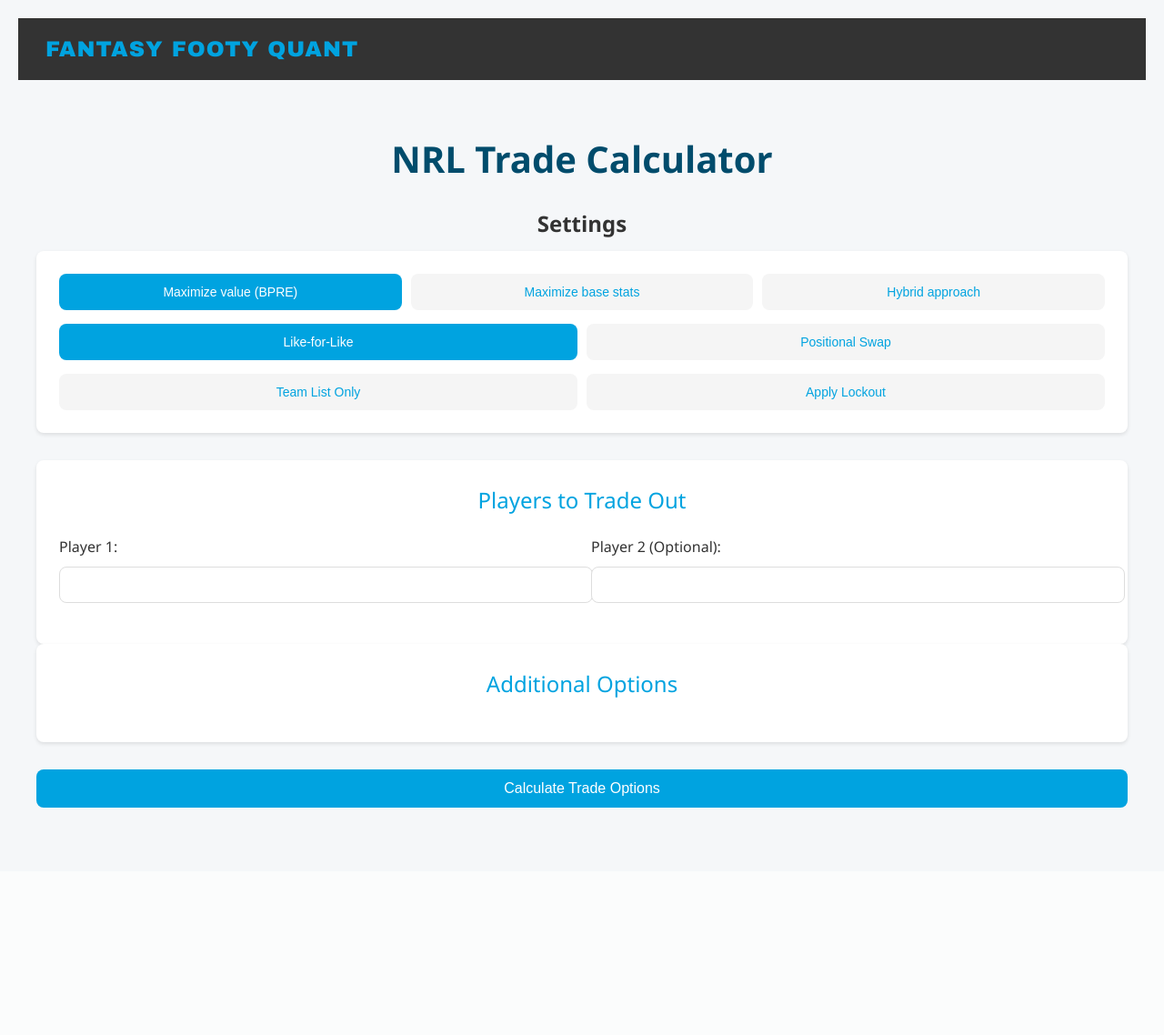
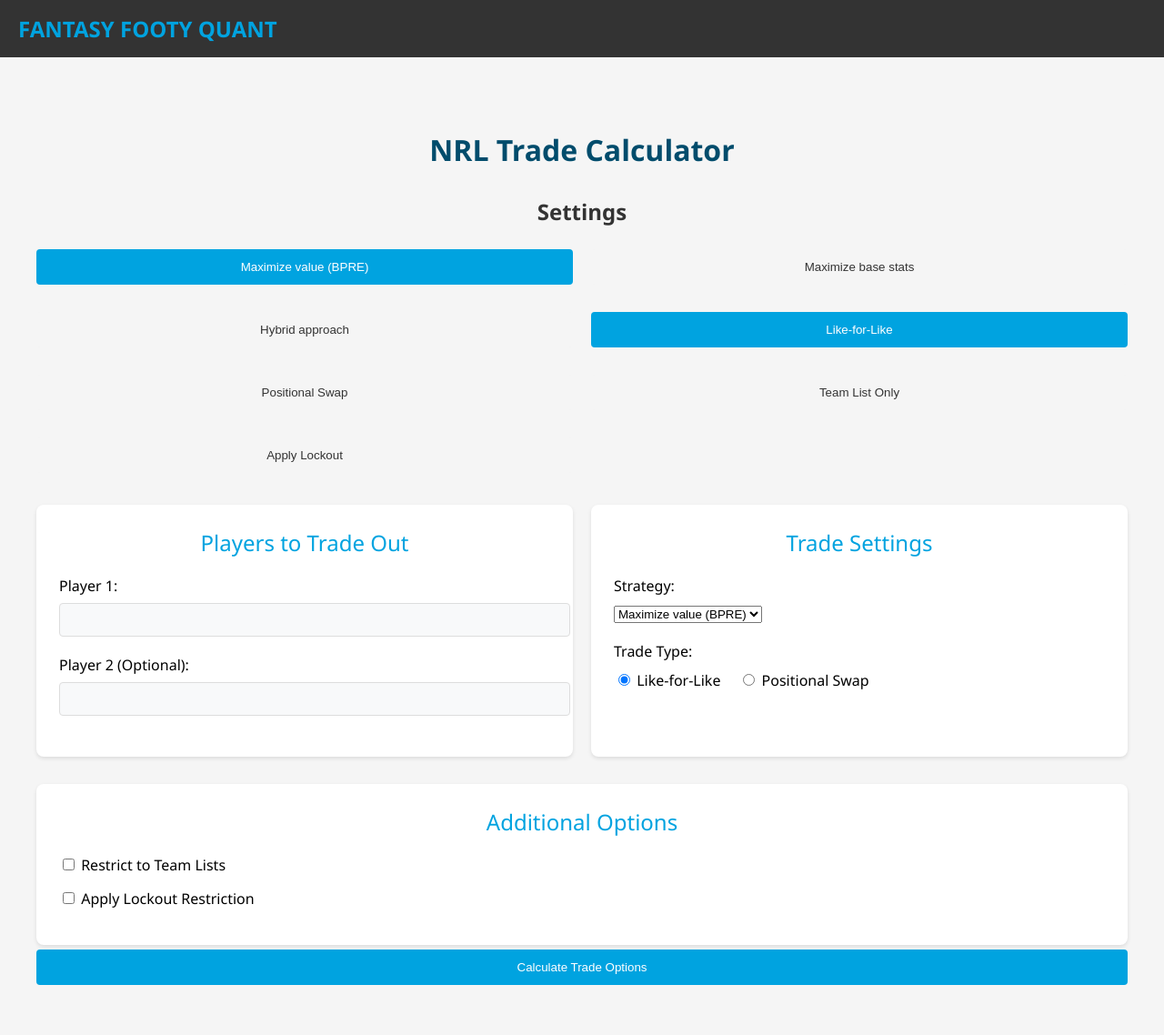
Before and after one commit to rrit5727/fantasy_calc_deployment, a Flask app: page / in a window 1280 px wide. Shown: the whole page at 91% size. Before the commit the page ends 888 px from the top, so only its background shows below. Run offline with Flask 3, Linux system fonts and the light colour scheme; parts of the project's set-up code (start-up, migrations or seed data) failed here and were passed over; some libraries are stand-ins or nearby versions.

Commit message:
further UI updates

```diff
--- a/templates/index.html
+++ b/templates/index.html
@@ -19,11 +19,9 @@
 
         body {
             font-family: 'Segoe UI', Tahoma, Geneva, Verdana, sans-serif;
-            background-color: var(--background-color);
-            color: var(--text-color);
+            background-color: #f5f5f5;
             margin: 0;
-            padding: 20px;
-            line-height: 1.6;
+            padding: 0;
         }
 
         .container {
@@ -32,25 +30,90 @@
             padding: 20px;
         }
 
+        /* Header styling */
         .header {
+            background-color: #333;
+            color: white;
+            padding: 15px 20px;
+            margin-bottom: 30px;
+        }
+
+        .header h1 {
+            margin: 0;
+            font-size: 24px;
+            color: #00A3E0;
+        }
+
+        /* Main title styling */
+        .main-title {
+            color: #004C6C;
             text-align: center;
+            font-size: 32px;
+            margin: 30px 0;
+        }
+
+        /* Settings section */
+        .settings-title {
+            color: #333;
+            text-align: center;
+            font-size: 24px;
+            margin: 20px 0;
+        }
+
+        /* Button styling */
+        button, .button-like {
+            background-color: #00A3E0;
+            color: white;
+            border: none;
+            padding: 12px 20px;
+            border-radius: 4px;
+            cursor: pointer;
+            width: 100%;
+            text-align: center;
+            margin: 5px 0;
+        }
+
+        button:hover, .button-like:hover {
+            background-color: #0082b3;
+        }
+
+        .button-inactive {
+            background-color: #f5f5f5;
+            color: #333;
+        }
+
+        /* Player input sections */
+        .player-section {
+            margin: 20px 0;
+        }
+
+        .player-section h3 {
+            color: #00A3E0;
+            margin-bottom: 10px;
+        }
+
+        input[type="text"] {
+            width: 100%;
+            padding: 10px;
+            border: 1px solid #ddd;
+            border-radius: 4px;
+            background-color: #f8f9fa;
+        }
+
+        /* Trade options section */
+        .trade-options {
+            margin-top: 30px;
+        }
+
+        .trade-options h2 {
+            color: #333;
             margin-bottom: 20px;
         }
 
-        .header h1 {
-            color: var(--secondary-color);
-            font-size: 2.5em;
-            margin: 5px 0;
-        }
-
-        .settings-heading {
-            text-align: center;
-            font-size: 1.5em;
-            margin: 20px 0 10px;
-        }
-
         .trade-panel {
-            display: block;
+            display: grid;
+            grid-template-columns: 1fr 1fr;
+            gap: 20px;
             margin-bottom: 30px;
         }
 
@@ -78,16 +141,6 @@
             font-weight: 500;
         }
 
-        input[type="text"],
-        input[type="datetime-local"],
-        select {
-            width: 100%;
-            padding: 10px;
-            border: 1px solid #ddd;
-            border-radius: var(--border-radius);
-            font-size: 16px;
-        }
-
         .radio-group {
             display: flex;
             gap: 20px;
@@ -96,22 +149,6 @@
 
         .checkbox-group {
             margin: 15px 0;
-        }
-
-        button {
-            background-color: var(--primary-color);
-            color: white;
-            padding: 12px 24px;
-            border: none;
-            border-radius: var(--border-radius);
-            font-size: 16px;
-            cursor: pointer;
-            width: 100%;
-            transition: background-color 0.3s;
-        }
-
-        button:hover {
-            background-color: var(--secondary-color);
         }
 
         .results {
@@ -152,75 +189,6 @@
             80% { content: "...."; }
             100% { content: "....."; }
         }
-
-        .settings-panel {
-            background: white;
-            padding: 25px;
-            border-radius: var(--border-radius);
-            box-shadow: var(--box-shadow);
-            margin-bottom: 30px;
-            position: relative;
-        }
-
-        .settings-grid {
-            display: flex;
-            flex-direction: column;
-            gap: 15px;
-        }
-
-        .setting-row {
-            display: flex;
-            gap: 10px;
-        }
-
-        .setting-btn {
-            flex: 1;
-            background: #f5f5f5;
-            border: 2px solid transparent;
-            padding: 10px 15px;
-            border-radius: var(--border-radius);
-            cursor: pointer;
-            transition: all 0.3s ease;
-            font-size: 14px;
-            text-align: center;
-            color: var(--primary-color);
-        }
-
-        .setting-btn.active {
-            background: var(--primary-color);
-            color: white;
-        }
-
-        .setting-btn:hover:not(.active) {
-            background: #e0e0e0;
-        }
-
-        .banner {
-            background-color: #333;
-            padding: 15px 30px;
-            display: flex;
-            justify-content: space-between;
-            align-items: center;
-            margin-bottom: 30px;
-        }
-
-        .logo {
-            color: #00A3E0;
-            font-size: 24px;
-            font-weight: bold;
-            font-family: 'Arial Black', sans-serif;
-            text-transform: uppercase;
-            letter-spacing: 1px;
-        }
-
-        .players-row {
-            display: flex;
-            gap: 20px;
-        }
-
-        .players-row .form-group {
-            flex: 1;
-        }
     </style>
     <!-- Hotjar Tracking Code -->
     <script>
@@ -235,62 +203,32 @@
     </script>
 </head>
 <body>
-    <header class="banner">
-        <div class="logo">Fantasy Footy Quant</div>
+    <header class="header">
+        <h1>FANTASY FOOTY QUANT</h1>
     </header>
+
     <div class="container">
-        <div class="header">
-            <h1>NRL Trade Calculator</h1>
-        </div>
+        <h1 class="main-title">NRL Trade Calculator</h1>
 
-        <h2 class="settings-heading">Settings</h2>
+        <h2 class="settings-title">Settings</h2>
+
         <form id="tradeForm">
-            <div class="settings-panel">
-                <div class="settings-grid">
-                    <!-- Strategy Options -->
-                    <div class="setting-row">
-                        <button type="button" class="setting-btn active" data-value="1">Maximize value (BPRE)</button>
-                        <button type="button" class="setting-btn" data-value="2">Maximize base stats</button>
-                        <button type="button" class="setting-btn" data-value="3">Hybrid approach</button>
-                        <input type="hidden" name="strategy" id="strategy" value="1">
-                    </div>
+            <!-- Update the trade panel buttons to use the new styling -->
+            <div class="trade-panel">
+                <button type="button" class="button-like" id="maximizeValue">Maximize value (BPRE)</button>
+                <button type="button" class="button-like button-inactive" id="maximizeBase">Maximize base stats</button>
+                <button type="button" class="button-like button-inactive" id="hybridApproach">Hybrid approach</button>
 
-                    <!-- Trade Type -->
-                    <div class="setting-row">
-                        <button type="button" class="setting-btn active" data-value="likeForLike">Like-for-Like</button>
-                        <button type="button" class="setting-btn" data-value="positionalSwap">Positional Swap</button>
-                        <input type="hidden" name="tradeType" id="tradeType" value="likeForLike">
-                    </div>
+                <button type="button" class="button-like" id="likeForLike">Like-for-Like</button>
+                <button type="button" class="button-like button-inactive" id="positionalSwap">Positional Swap</button>
 
-                    <!-- Position Selection for Positional Swap (initially hidden) -->
-                    <div class="setting-row" id="positionSelectionRow" style="display: none;">
-                        <div class="form-group" style="width: 100%;">
-                            <label for="positions">Select Positions for Swap:</label>
-                            <select id="positions" name="positions" multiple>
-                                <option value="HOK">HOK</option>
-                                <option value="HLF">HLF</option>
-                                <option value="CTR">CTR</option>
-                                <option value="WFB">WFB</option>
-                                <option value="EDG">EDG</option>
-                                <option value="MID">MID</option>
-                            </select>
-                        </div>
-                    </div>
-
-                    <!-- Team List and Lockout -->
-                    <div class="setting-row">
-                        <button type="button" class="setting-btn" data-toggle="restrictToTeamList">Team List Only</button>
-                        <button type="button" class="setting-btn" data-toggle="applyLockout">Apply Lockout</button>
-                        <input type="hidden" name="restrictToTeamList" id="restrictToTeamList" value="false">
-                        <input type="hidden" name="applyLockout" id="applyLockout" value="false">
-                    </div>
-                </div>
+                <button type="button" class="button-like button-inactive" id="teamListOnly">Team List Only</button>
+                <button type="button" class="button-like button-inactive" id="applyLockout">Apply Lockout</button>
             </div>
 
             <div class="trade-panel">
                 <div class="panel">
                     <div class="panel-title">Players to Trade Out</div>
-                    <div class="players-row">
                     <div class="form-group">
                         <label for="player1">Player 1:</label>
                         <input type="text" id="player1" name="player1" required>
@@ -301,14 +239,65 @@
                         <input type="text" id="player2" name="player2">
                     </div>
                 </div>
+
+                <div class="panel">
+                    <div class="panel-title">Trade Settings</div>
+                    <div class="form-group">
+                        <label for="strategy">Strategy:</label>
+                        <select id="strategy" name="strategy">
+                            <option value="1">Maximize value (BPRE)</option>
+                            <option value="2">Maximize base stats</option>
+                            <option value="3">Hybrid approach</option>
+                        </select>
+                    </div>
+
+                    <div class="form-group">
+                        <label>Trade Type:</label>
+                        <div class="radio-group">
+                            <label>
+                                <input type="radio" id="likeForLike" name="tradeType" value="likeForLike" checked>
+                                Like-for-Like
+                            </label>
+                            <label>
+                                <input type="radio" id="positionalSwap" name="tradeType" value="positionalSwap">
+                                Positional Swap
+                            </label>
+                        </div>
+                    </div>
+                </div>
             </div>
 
             <div class="panel">
                 <div class="panel-title">Additional Options</div>
+                <div class="checkbox-group">
+                    <label>
+                        <input type="checkbox" id="restrictToTeamList" name="restrictToTeamList">
+                        Restrict to Team Lists
+                    </label>
+                </div>
+
+                <div class="checkbox-group">
+                    <label>
+                        <input type="checkbox" id="applyLockout" name="applyLockout">
+                        Apply Lockout Restriction
+                    </label>
+                </div>
+
                 <div class="form-group" id="simulateDateTimeGroup" style="display: none;">
                     <label for="simulateDateTime">Simulate Current Date/Time:</label>
                     <input type="datetime-local" id="simulateDateTime" name="simulateDateTime">
                 </div>
+
+                <div class="form-group" id="positionSelection" style="display: none;">
+                    <label for="positions">Select Positions for Swap:</label>
+                    <select id="positions" name="positions" multiple>
+                        <option value="HOK">HOK</option>
+                        <option value="HLF">HLF</option>
+                        <option value="CTR">CTR</option>
+                        <option value="WFB">WFB</option>
+                        <option value="EDG">EDG</option>
+                        <option value="MID">MID</option>
+                    </select>
                 </div>
             </div>
 
@@ -338,9 +327,9 @@
             // Show/hide position selection based on trade type
             $('input[name="tradeType"]').change(function() {
                 if ($(this).val() === 'positionalSwap') {
-                    $('#positionSelectionRow').slideDown();
+                    $('#positionSelection').show();
                 } else {
-                    $('#positionSelectionRow').slideUp();
+                    $('#positionSelection').hide();
                 }
             });
 
@@ -597,37 +586,6 @@
                     if ($('#player2').val()) checkPlayerLockout($('#player2'));
                 }
             });
-
-            // Handle setting button clicks
-            $('.setting-btn').click(function() {
-                const $this = $(this);
-                const $row = $this.closest('.setting-row');
-                const value = $this.data('value');
-                const toggle = $this.data('toggle');
-
-                if (value) {
-                    // For mutually exclusive options
-                    $row.find('.setting-btn').removeClass('active');
-                    $this.addClass('active');
-                    $row.find('input[type="hidden"]').val(value);
-                } else if (toggle) {
-                    // For toggleable options
-                    $this.toggleClass('active');
-                    $(`#${toggle}`).val($this.hasClass('active'));
-                }
-
-                // Show/hide position selection if needed
-                if (value === 'positionalSwap') {
-                    $('#positionSelectionRow').slideDown();
-                } else if (value === 'likeForLike') {
-                    $('#positionSelectionRow').slideUp();
-                }
-
-                // Show/hide datetime if lockout is enabled
-                if (toggle === 'applyLockout') {
-                    $('#simulateDateTimeGroup').toggle($this.hasClass('active'));
-                }
-            });
         });
     </script>
 </body>
```
Lines whose indentation alone changed are shown as unchanged.
